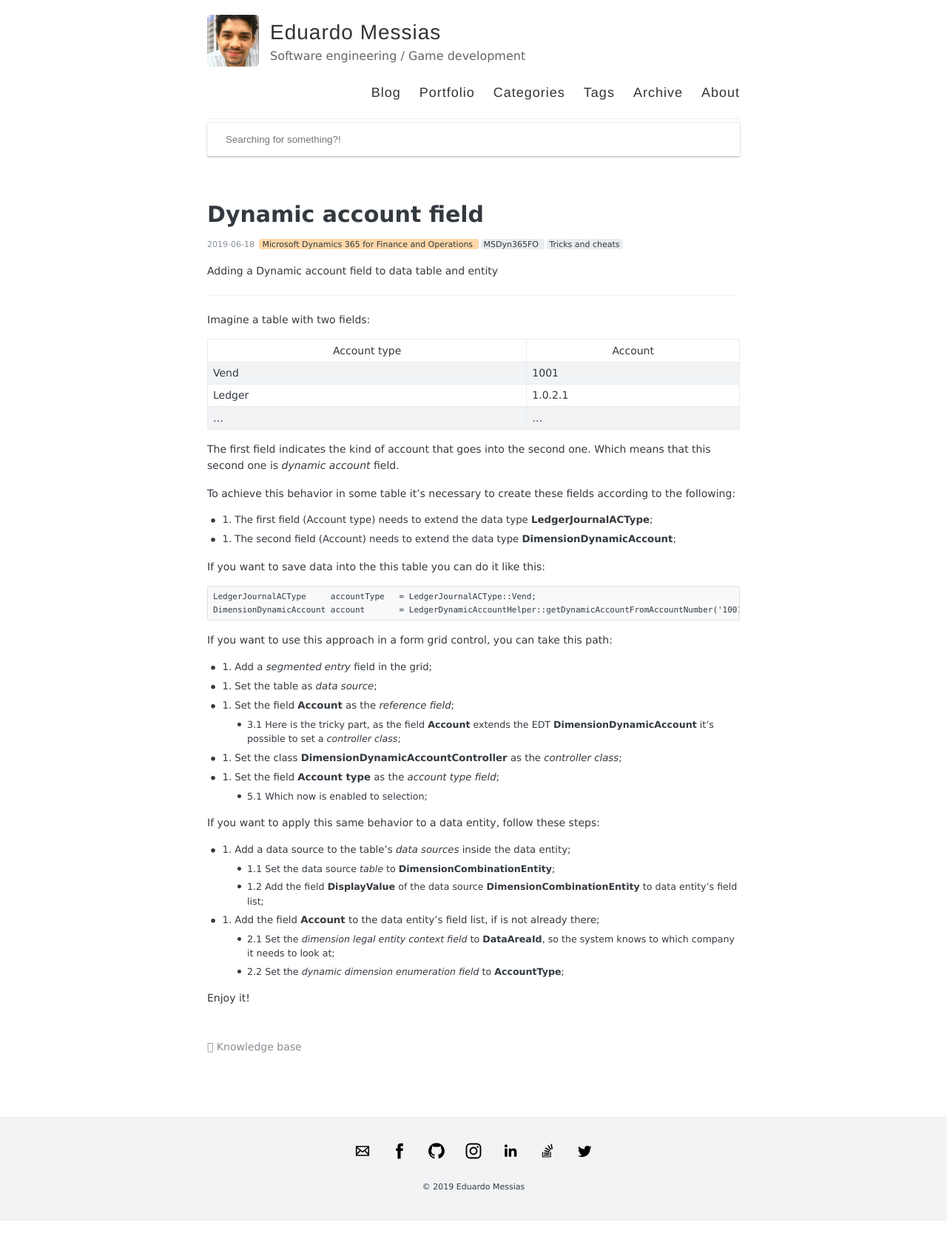
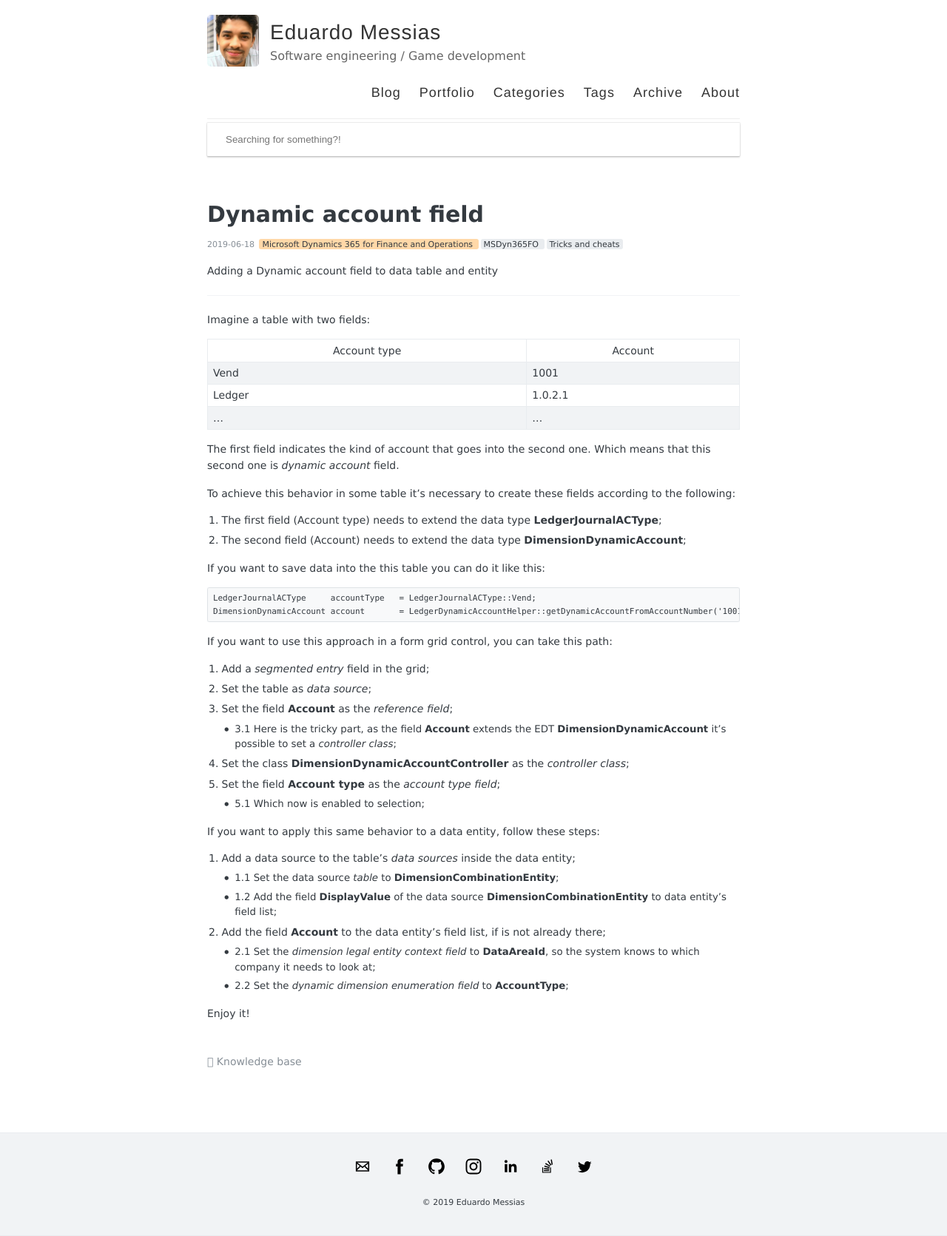
Before and after one commit to eduardomessias/eduardomessias.github.io, a Jekyll site: the page built from _posts/2019-06-18-ms-dyn-365-fo-dynamic-account-field.md, in a window 1280 px wide. Shown: the whole page at 74% size. Built offline with Jekyll 4.4.1, drawn with Linux system fonts in a browser that asks for light colours; before the commit the page ends 1650 px from its top, so only the background shows below that.

Commit message:
Update 2019-06-18-ms-dyn-365-fo-dynamic-account-field.md

````diff
--- a/_posts/2019-06-18-ms-dyn-365-fo-dynamic-account-field.md
+++ b/_posts/2019-06-18-ms-dyn-365-fo-dynamic-account-field.md
@@ -23,8 +23,8 @@ Imagine a table with two fields:
 The first field indicates the kind of account that goes into the second one. Which means that this second one is *dynamic account* field.
 
 To achieve this behavior in some table it's necessary to create these fields according to the following:
-- 1. The first field (Account type) needs to extend the data type **LedgerJournalACType**;
-- 2. The second field (Account) needs to extend the data type **DimensionDynamicAccount**;
+1. The first field (Account type) needs to extend the data type **LedgerJournalACType**;
+2. The second field (Account) needs to extend the data type **DimensionDynamicAccount**;
 
 If you want to save data into the this table you can do it like this:
 ```
@@ -33,19 +33,19 @@ DimensionDynamicAccount account       = LedgerDynamicAccountHelper::getDynamicAc
 ```
 
 If you want to use this approach in a form grid control, you can take this path:
-- 1. Add a *segmented entry* field in the grid;
-- 2. Set the table as *data source*;
-- 3. Set the field **Account** as the *reference field*;
+1. Add a *segmented entry* field in the grid;
+2. Set the table as *data source*;
+3. Set the field **Account** as the *reference field*;
   - 3.1 Here is the tricky part, as the field **Account** extends the EDT **DimensionDynamicAccount** it's possible to set a *controller class*;
-- 4. Set the class **DimensionDynamicAccountController** as the *controller class*;
-- 5. Set the field **Account type** as the *account type field*;
+4. Set the class **DimensionDynamicAccountController** as the *controller class*;
+5. Set the field **Account type** as the *account type field*;
   - 5.1 Which now is enabled to selection;
 
 If you want to apply this same behavior to a data entity, follow these steps:
-- 1. Add a data source to the table's *data sources* inside the data entity;
+1. Add a data source to the table's *data sources* inside the data entity;
   - 1.1 Set the data source *table* to **DimensionCombinationEntity**;
   - 1.2 Add the field **DisplayValue** of the data source **DimensionCombinationEntity** to data entity's field list;
-- 2. Add the field **Account** to the data entity's field list, if is not already there;
+2. Add the field **Account** to the data entity's field list, if is not already there;
   - 2.1 Set the *dimension legal entity context field* to **DataAreaId**, so the system knows to which company it needs to look at;
   - 2.2 Set the *dynamic dimension enumeration field* to **AccountType**;
 
````
